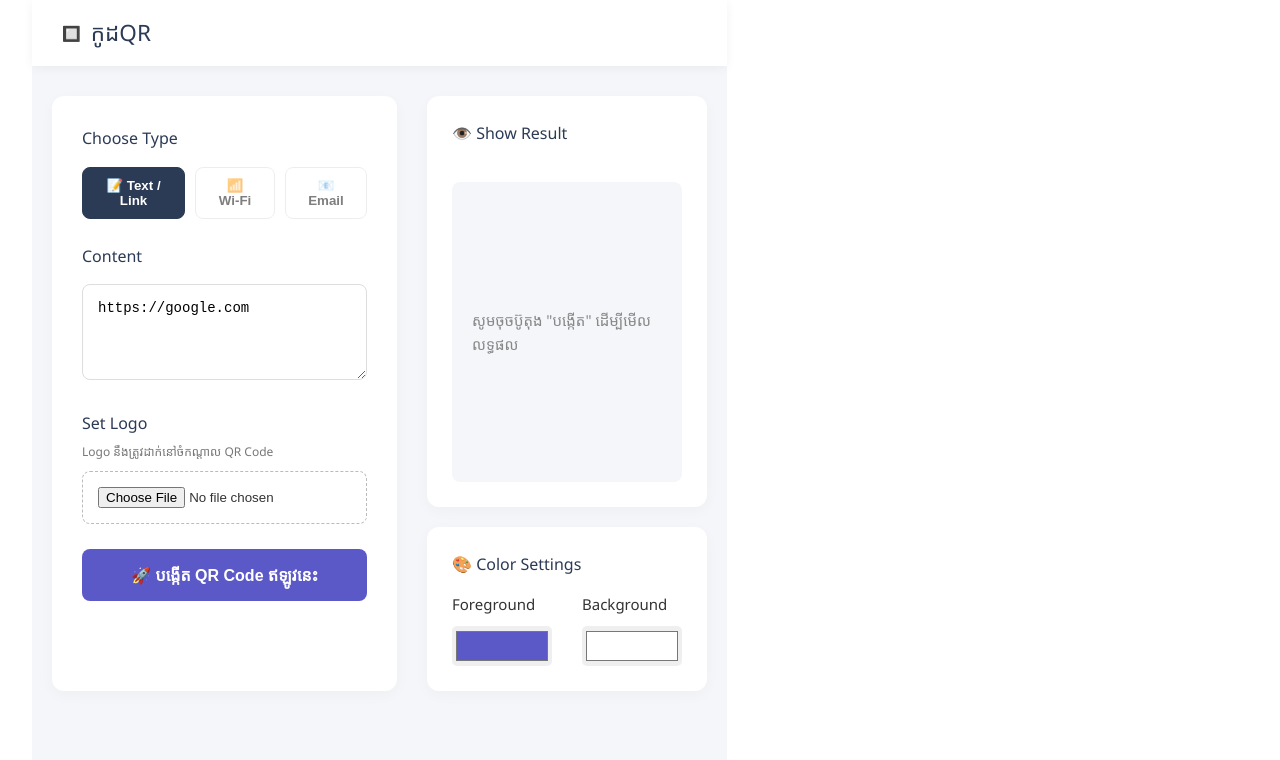
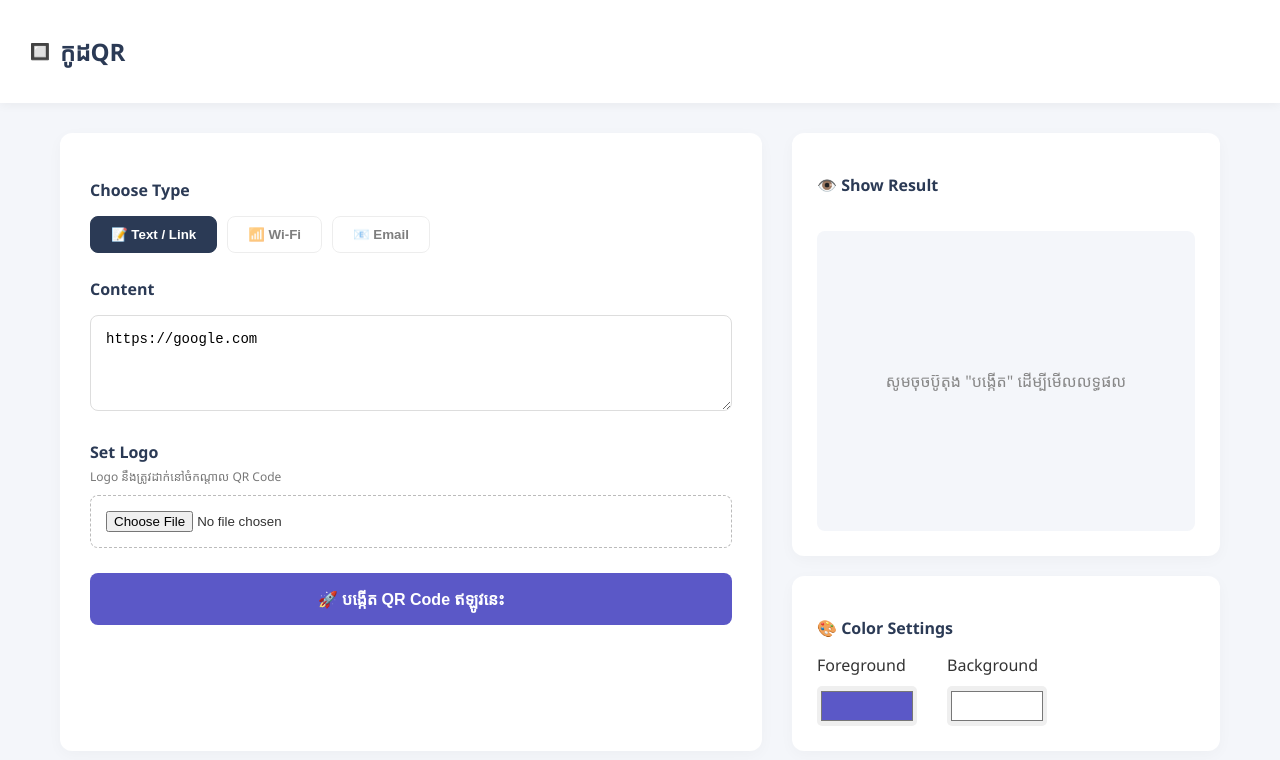
Before and after one commit to itachi1920x1080/QR-Code-Generator, a Vue app in the folder frontend/: page / in a window 1280 px wide. Shown: the top 760 px of the page. Built offline with nearby package versions, Linux system fonts and the light colour scheme.

Commit message:
Fix UI layout and remove Vite default CSS

```diff
--- a/frontend/src/assets/main.css
+++ b/frontend/src/assets/main.css
@@ -1,35 +1,18 @@
-@import './base.css';
+/* frontend/src/assets/main.css */
+html, body {
+  margin: 0;
+  padding: 0;
+  width: 100%;
+  min-height: 100vh;
+  background-color: #f4f6fa; /* ពណ៌ Background ដូចគ្នាទៅនឹង App.vue របស់យើង */
+}
 
 #app {
-  max-width: 1280px;
-  margin: 0 auto;
-  padding: 2rem;
-  font-weight: normal;
+  width: 100%;
+  min-height: 100vh;
+  display: block; /* បិទ Flexbox ដើមរបស់ Vite */
 }
 
-a,
-.green {
-  text-decoration: none;
-  color: hsla(160, 100%, 37%, 1);
-  transition: 0.4s;
-  padding: 3px;
+* {
+  box-sizing: border-box;
 }
-
-@media (hover: hover) {
-  a:hover {
-    background-color: hsla(160, 100%, 37%, 0.2);
-  }
-}
-
-@media (min-width: 1024px) {
-  body {
-    display: flex;
-    place-items: center;
-  }
-
-  #app {
-    display: grid;
-    grid-template-columns: 1fr 1fr;
-    padding: 0 2rem;
-  }
-}
```
